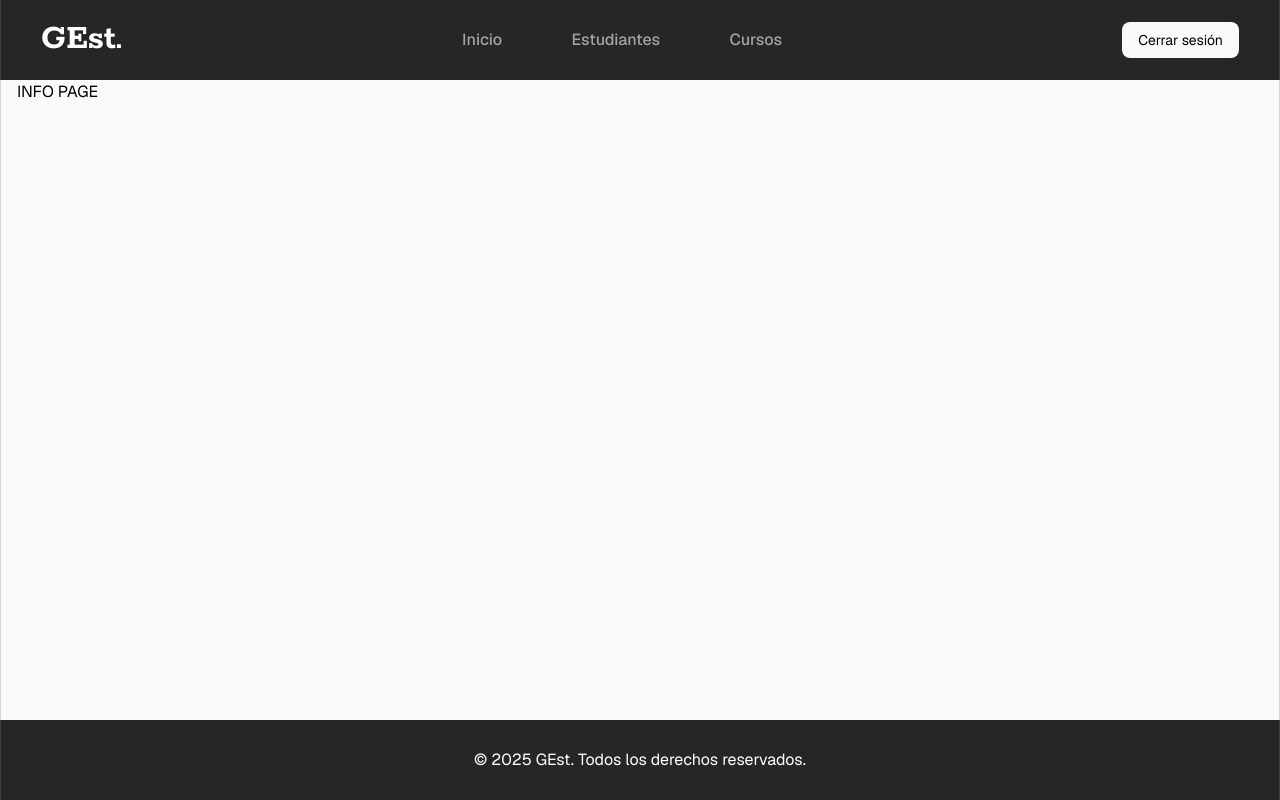
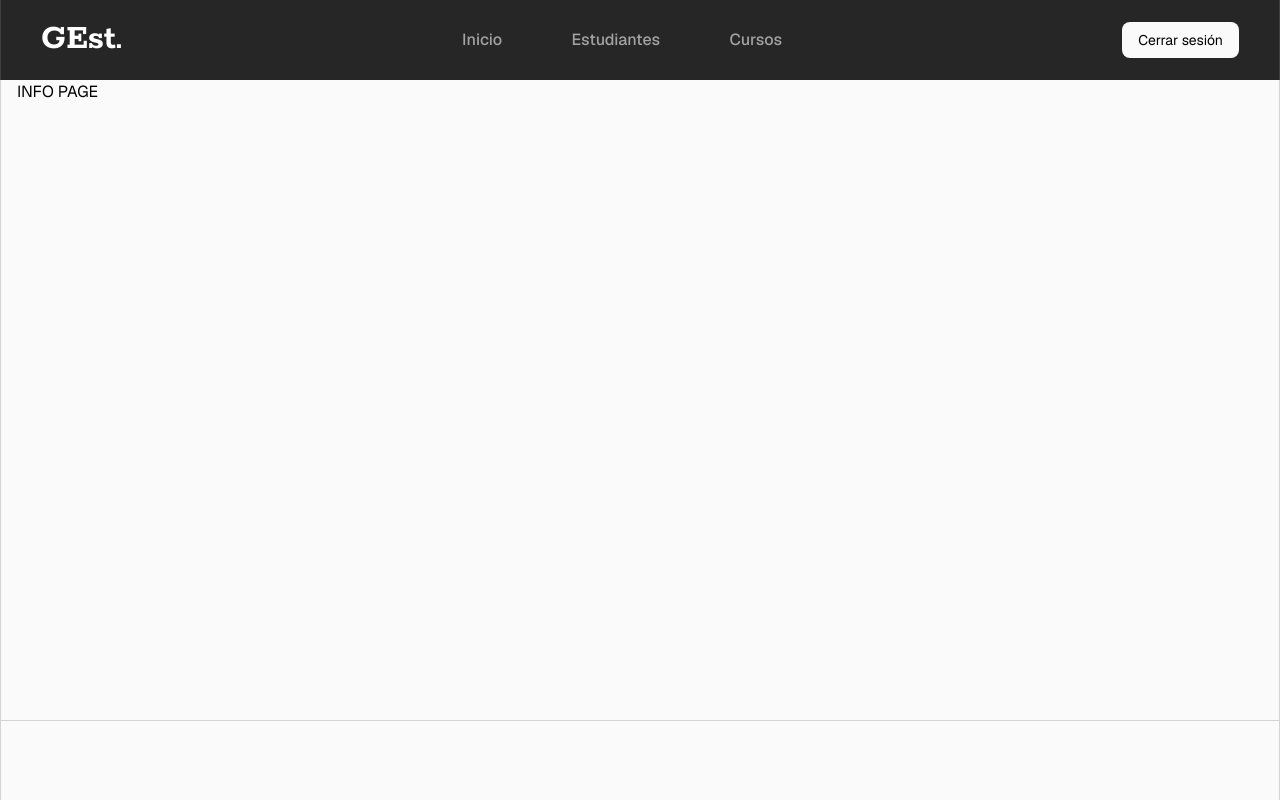
Before and after one commit to uno-nueve/gest, a React (Vite) app: page /app in a window 1280 px wide. Built offline with nearby package versions, Linux system fonts and the light colour scheme.

Commit message:
Update footer

```diff
--- a/src/components/ui/footer/footer.tsx
+++ b/src/components/ui/footer/footer.tsx
@@ -1,6 +1,14 @@
+import { useLocation } from "react-router";
+
 export const Footer = () => {
     const year = new Date().getFullYear();
-    return (
+    const location = useLocation();
+
+    return location.pathname !== "/" ? (
+        <footer className="border-t bg-neutral-50 border-neutral-300">
+            <div className="flex items-center justify-center h-[79px] max-w-screen-xl m-auto border-x border-neutral-300" />
+        </footer>
+    ) : (
         <footer className="text-white bg-neutral-800">
             <div className="flex items-center justify-center h-20 max-w-screen-xl m-auto border-x border-neutral-700">
                 <p>
```
